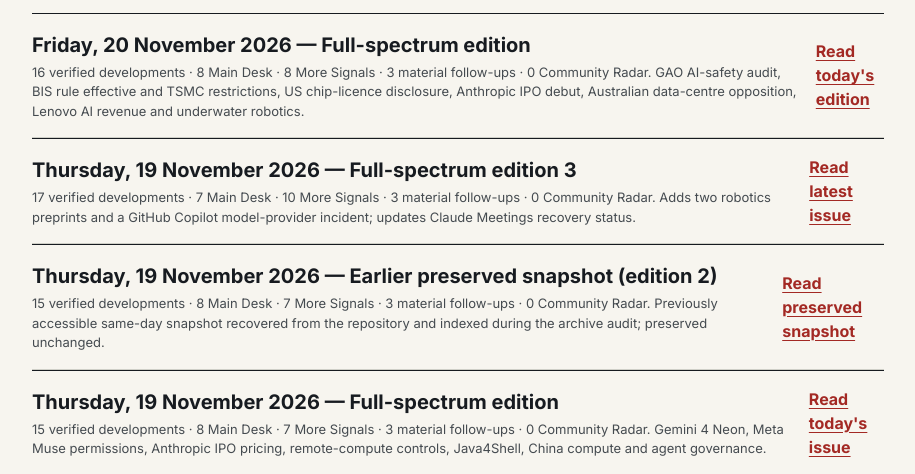
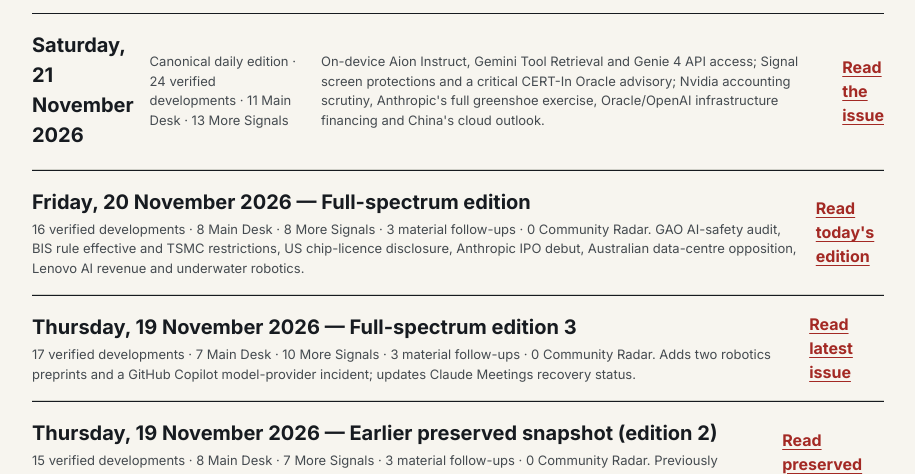
Before and after one commit to Jagadeeswarh/signal-ai-news, a plain HTML site: page archive/index.html in a window 1280 px wide. Shown: the part 281-755 px from the top of the page, without its empty margins (182-1097 px from the left). Drawn offline with Linux system fonts and the light colour scheme.

Commit message:
Add canonical SIGNAL issue for 2026-11-21

```diff
--- a/archive/index.html
+++ b/archive/index.html
@@ -15,6 +15,12 @@
 </head>
 <body><main class="page">
 <header><div class="logo">SIGNAL<span>.</span></div><div class="kicker">AI Daily · Archive</div><h1>Past editions</h1><p>Browse dated SIGNAL. AI Daily issues. Each edition is saved as its own file; the original prototype is retained separately from the source-checked daily issue.</p></header>
+<section class="issue">
+<h2>Saturday, 21 November 2026</h2>
+<p class="meta">Canonical daily edition · 24 verified developments · 11 Main Desk · 13 More Signals</p>
+<p>On-device Aion Instruct, Gemini Tool Retrieval and Genie 4 API access; Signal screen protections and a critical CERT-In Oracle advisory; Nvidia accounting scrutiny, Anthropic's full greenshoe exercise, Oracle/OpenAI infrastructure financing and China's cloud outlook.</p>
+<a href="2026-11-21.html">Read the issue</a>
+</section>
 <section class="issue"><div><h2>Friday, 20 November 2026 — Full-spectrum edition</h2><p>16 verified developments · 8 Main Desk · 8 More Signals · 3 material follow-ups · 0 Community Radar. GAO AI-safety audit, BIS rule effective and TSMC restrictions, US chip-licence disclosure, Anthropic IPO debut, Australian data-centre opposition, Lenovo AI revenue and underwater robotics.</p></div><a href="2026-11-20.html">Read today's edition</a></section>
 <section class="issue"><div><h2>Thursday, 19 November 2026 — Full-spectrum edition 3</h2><p>17 verified developments · 7 Main Desk · 10 More Signals · 3 material follow-ups · 0 Community Radar. Adds two robotics preprints and a GitHub Copilot model-provider incident; updates Claude Meetings recovery status.</p></div><a href="2026-11-19-edition-3.html">Read latest issue</a></section>
 <section class="issue"><div><h2>Thursday, 19 November 2026 — Earlier preserved snapshot (edition 2)</h2><p>15 verified developments · 8 Main Desk · 7 More Signals · 3 material follow-ups · 0 Community Radar. Previously accessible same-day snapshot recovered from the repository and indexed during the archive audit; preserved unchanged.</p></div><a href="2026-11-19-edition-2.html">Read preserved snapshot</a></section>
```
